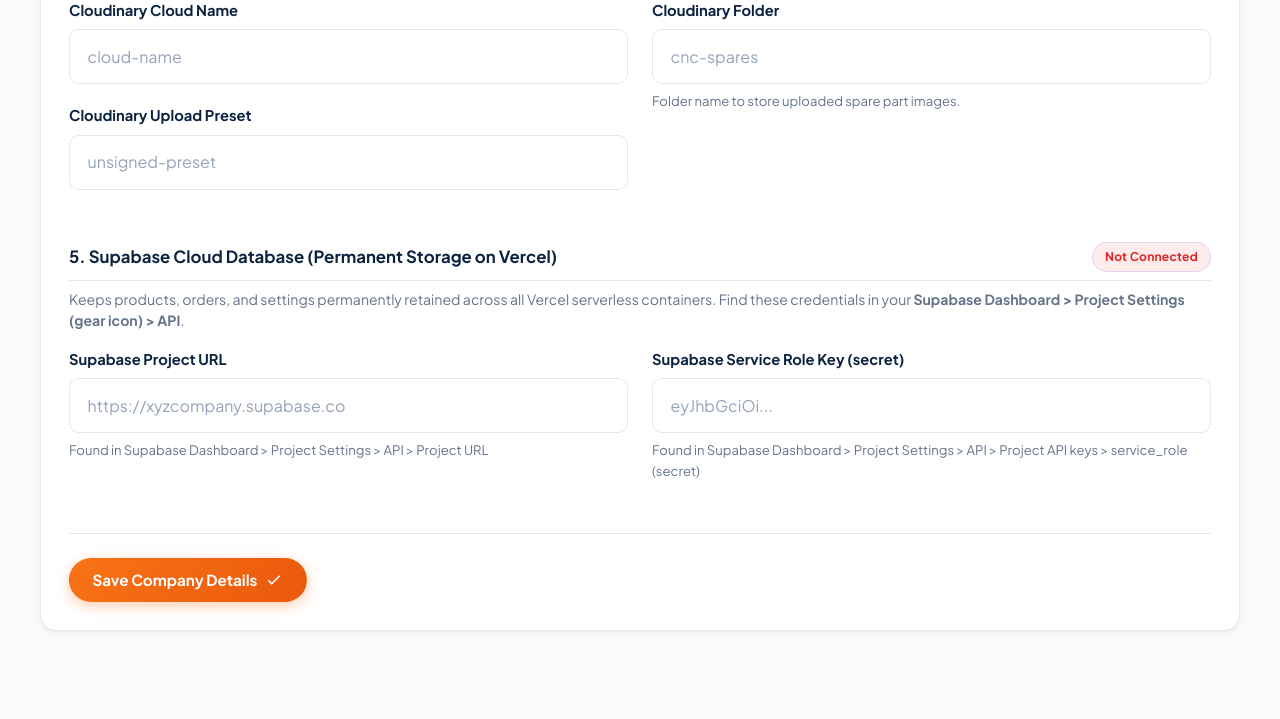
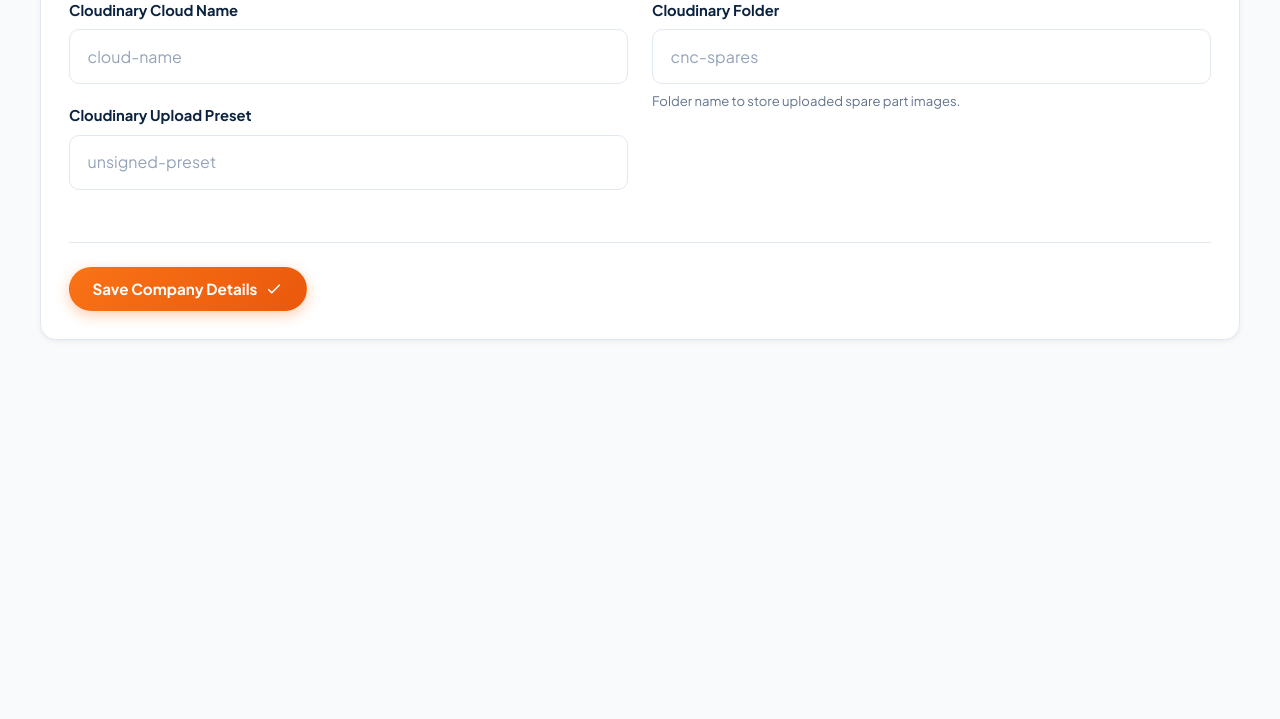
Before and after one commit to salescnchardwares/cncspares, a Node server app: template views/admin-company.ejs in a window 1280 px wide. Shown: the part 1462-2181 px from the top of the page. After the commit the page ends 1802 px from the top, so only its background shows below. Run offline with Node 20, Linux system fonts and the light colour scheme; the template is opened without the code that fills it, so the values that code supplies are empty.

Commit message:
Stateless admin login, Supabase from env only

```diff
--- a/server.js
+++ b/server.js
@@ -220,9 +220,9 @@ async function persistJson(filePath, data) {
 }
 
 function getSupabaseConfig(settings) {
-  const current = settings || readJson(SETTINGS_FILE, {});
-  const url = (process.env.SUPABASE_URL || current.supabaseUrl || '').trim();
-  const serviceRoleKey = (process.env.SUPABASE_SERVICE_ROLE_KEY || current.supabaseKey || current.supabaseServiceRoleKey || '').trim();
+  // Supabase credentials come ONLY from environment variables (set once in Vercel).
+  const url = (process.env.SUPABASE_URL || '').trim();
+  const serviceRoleKey = (process.env.SUPABASE_SERVICE_ROLE_KEY || '').trim();
   if (!url || !serviceRoleKey) return null;
   return { url: url.replace(/\/+$/, ''), serviceRoleKey };
 }
@@ -312,9 +312,15 @@ async function loadSpares() {
       // If site_spares exists but is empty, seed from local spares.json
       const storedSpares = readJson(SPARES_FILE, []).filter((spare) => !LEGACY_STARTER_SPARE_IDS.has(spare.id));
       if (storedSpares.length > 0) {
-        for (const spare of storedSpares) {
-          await persistSpareRecord(spare);
-        }
+        await requestSupabase('site_spares?on_conflict=id', {
+          method: 'POST',
+          headers: { Prefer: 'resolution=merge-duplicates,return=minimal' },
+          body: JSON.stringify(storedSpares.map((spare) => ({
+            id: spare.id,
+            created_at: spare.createdAt || spare.updatedAt || new Date().toISOString(),
+            record: spare
+          })))
+        });
       }
       return storedSpares;
     }
@@ -348,6 +354,27 @@ async function loadSpares() {
   return storedSpares.filter((spare) => !LEGACY_STARTER_SPARE_IDS.has(spare.id));
 }
 
+async function loadCatalogFromInquiries(config) {
+  try {
+    const endpoint = new URL(`${config.url}/rest/v1/site_inquiries`);
+    endpoint.searchParams.set('id', 'eq.__site_spares_catalog__');
+    endpoint.searchParams.set('select', 'record');
+    const response = await requestSupabase(
+      `${endpoint.pathname.replace('/rest/v1/', '')}${endpoint.search}`,
+      { method: 'GET' }
+    );
+    if (response.ok) {
+      const rows = await response.json();
+      if (Array.isArray(rows) && rows.length > 0 && Array.isArray(rows[0].record?.spares)) {
+        return rows[0].record.spares.filter((spare) => spare && spare.id);
+      }
+    }
+  } catch (error) {
+    // fall through to local copy
+  }
+  return readJson(SPARES_FILE, []);
+}
+
 async function persistSpareRecord(spare) {
   const config = getSupabaseConfig();
   if (config) {
@@ -370,7 +397,7 @@ async function persistSpareRecord(spare) {
 
     if (!savedToTable) {
       try {
-        const stored = readJson(SPARES_FILE, []);
+        const stored = await loadCatalogFromInquiries(config);
         const idx = stored.findIndex((s) => s.id === spare.id);
         const updatedCatalog = [...stored];
         if (idx === -1) {
@@ -422,7 +449,7 @@ async function deleteSpareRecord(id) {
 
     if (!deletedFromTable) {
       try {
-        const stored = readJson(SPARES_FILE, []).filter((s) => s.id !== id);
+        const stored = (await loadCatalogFromInquiries(config)).filter((s) => s.id !== id);
         const fallbackRow = {
           id: '__site_spares_catalog__',
           created_at: new Date().toISOString(),
@@ -685,8 +712,29 @@ async function uploadToCloudinary(buffer, fileName, settings) {
   }
 }
 
-function getAdminAuthSignature(secret, password) {
-  return crypto.createHmac('sha256', secret).update(`admin:${password}`).digest('hex');
+const ADMIN_AUTH_MAX_AGE_MS = 1000 * 60 * 60 * 24 * 30; // 30 days
+
+function getAuthSecret() {
+  return process.env.SESSION_SECRET || 'cnc-spares-secret';
+}
+
+// Stateless signed token: "<expiryMs>.<hmac>". It does NOT depend on any stored
+// settings, memory session or /tmp file, so it stays valid on every serverless
+// instance (a cold start can no longer log the admin out).
+function createAdminAuthToken() {
+  const expiry = String(Date.now() + ADMIN_AUTH_MAX_AGE_MS);
+  const signature = crypto.createHmac('sha256', getAuthSecret()).update(`admin:${expiry}`).digest('hex');
+  return `${expiry}.${signature}`;
+}
+
+function verifyAdminAuthToken(token) {
+  if (!token || typeof token !== 'string') return false;
+  const [expiry, signature] = token.split('.');
+  if (!expiry || !signature || !/^\d+$/.test(expiry) || Number(expiry) < Date.now()) return false;
+  const expected = crypto.createHmac('sha256', getAuthSecret()).update(`admin:${expiry}`).digest('hex');
+  const a = Buffer.from(signature);
+  const b = Buffer.from(expected);
+  return a.length === b.length && crypto.timingSafeEqual(a, b);
 }
 
 function parseCookies(cookieHeader) {
@@ -695,7 +743,8 @@ function parseCookies(cookieHeader) {
   cookieHeader.split(';').forEach((cookie) => {
     const parts = cookie.split('=');
     const name = parts.shift().trim();
-    const val = decodeURIComponent(parts.join('='));
+    let val = parts.join('=');
+    try { val = decodeURIComponent(val); } catch (e) { /* keep raw value */ }
     if (name) list[name] = val;
   });
   return list;
@@ -708,15 +757,7 @@ function isAdmin(req) {
 
   try {
     const cookies = parseCookies(req.headers.cookie);
-    const authCookie = cookies.cnc_admin_auth;
-    if (!authCookie) return false;
-
-    const secret = process.env.SESSION_SECRET || 'cnc-spares-secret';
-    const settings = readJson(SETTINGS_FILE, {});
-    const expectedPassword = getAdminPassword(settings);
-    const expectedSignature = getAdminAuthSignature(secret, expectedPassword);
-
-    if (authCookie === expectedSignature) {
+    if (verifyAdminAuthToken(cookies.cnc_admin_auth)) {
       if (req.session) {
         req.session.adminAuthenticated = true;
       }
@@ -1098,12 +1139,11 @@ app.post(['/Updates/login', '/updates/login', '/admin/login'], async (req, res)
   const expectedPassword = getAdminPassword(settings);
   if (password === expectedPassword) {
     req.session.adminAuthenticated = true;
-    const secret = process.env.SESSION_SECRET || 'cnc-spares-secret';
-    const authSignature = getAdminAuthSignature(secret, expectedPassword);
-    res.cookie('cnc_admin_auth', authSignature, {
+    res.cookie('cnc_admin_auth', createAdminAuthToken(), {
       httpOnly: true,
-      maxAge: 1000 * 60 * 60 * 24 * 30, // 30 days
+      maxAge: ADMIN_AUTH_MAX_AGE_MS,
       sameSite: 'lax',
+      secure: req.secure,
       path: '/'
     });
     return res.redirect('/Updates');
@@ -1226,10 +1266,11 @@ app.post(['/Updates/settings', '/updates/settings', '/admin/settings'], handleUp
     cloudinaryUploadPreset: req.body.cloudinaryUploadPreset,
     cloudinaryFolder: req.body.cloudinaryFolder,
     companyLogoUrl: logoUrl,
-    companyLogoPublicId: logoPublicId,
-    supabaseUrl: req.body.supabaseUrl ? req.body.supabaseUrl.trim() : (current.supabaseUrl || ''),
-    supabaseKey: req.body.supabaseKey ? req.body.supabaseKey.trim() : (current.supabaseKey || '')
+    companyLogoPublicId: logoPublicId
   };
+  delete settings.supabaseUrl;
+  delete settings.supabaseKey;
+  delete settings.supabaseServiceRoleKey;
   await persistSettingsRecord(settings);
   res.redirect('/Updates/company');
 });
--- a/views/admin-company.ejs
+++ b/views/admin-company.ejs
@@ -170,37 +170,6 @@
             </div>
           </div>
 
-          <!-- Section 5: Supabase Cloud Database -->
-          <div id="supabaseSection" style="margin-bottom: 2rem;">
-            <h4 style="font-size: 1.05rem; font-weight: 700; color: var(--primary); margin-bottom: 1rem; border-bottom: 1px solid var(--border); padding-bottom: 0.5rem; display: flex; align-items: center; justify-content: space-between;">
-              <span>5. Supabase Cloud Database (Permanent Storage on Vercel)</span>
-              <% if (settings.supabaseUrl || (typeof process !== 'undefined' && process.env.SUPABASE_URL)) { %>
-                <span class="badge" style="background: rgba(16, 185, 129, 0.12); color: #059669; font-size: 0.75rem;">Connected</span>
-              <% } else { %>
-                <span class="badge" style="background: rgba(239, 68, 68, 0.1); color: #dc2626; font-size: 0.75rem;">Not Connected</span>
-              <% } %>
-            </h4>
-            <p class="muted" style="font-size: 0.88rem; margin: -0.5rem 0 1rem; line-height: 1.5;">
-              Keeps products, orders, and settings permanently retained across all Vercel serverless containers. Find these credentials in your <strong>Supabase Dashboard &gt; Project Settings (gear icon) &gt; API</strong>.
-            </p>
-            <div class="admin-grid">
-              <div>
-                <div class="form-group">
-                  <label for="supabaseUrl">Supabase Project URL</label>
-                  <input id="supabaseUrl" name="supabaseUrl" value="<%= settings.supabaseUrl || '' %>" placeholder="https://xyzcompany.supabase.co" />
-                  <div class="input-help">Found in Supabase Dashboard &gt; Project Settings &gt; API &gt; Project URL</div>
-                </div>
-              </div>
-              <div>
-                <div class="form-group">
-                  <label for="supabaseKey">Supabase Service Role Key (secret)</label>
-                  <input id="supabaseKey" name="supabaseKey" type="password" value="<%= settings.supabaseKey || '' %>" placeholder="eyJhbGciOi..." />
-                  <div class="input-help">Found in Supabase Dashboard &gt; Project Settings &gt; API &gt; Project API keys &gt; service_role (secret)</div>
-                </div>
-              </div>
-            </div>
-          </div>
-
           <div class="form-actions" style="border-top: 1px solid var(--border); padding-top: 1.5rem;">
             <button class="btn btn-primary" type="submit" style="min-width: 220px;">
               <span>Save Company Details</span>
```
Also changed, not shown: views/admin-spares.ejs (+8 -18 lines).
